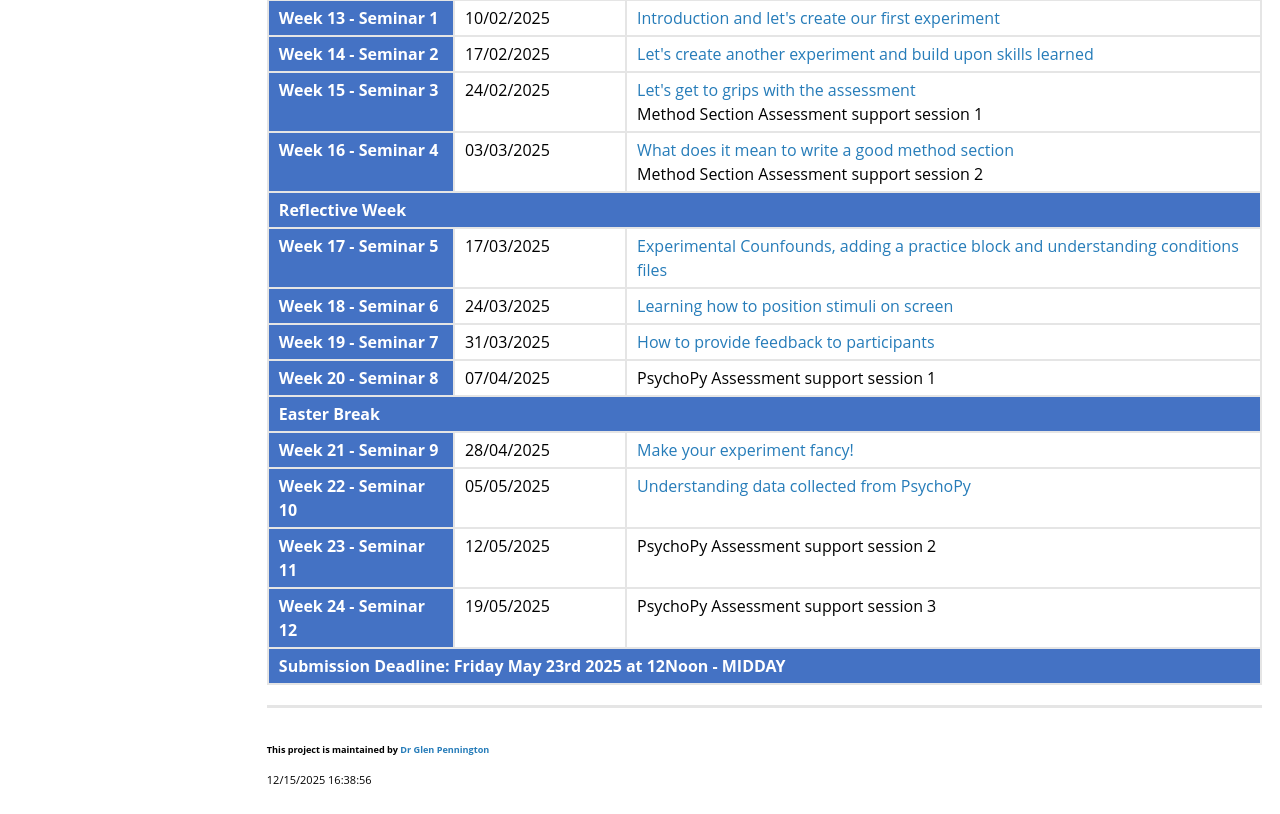
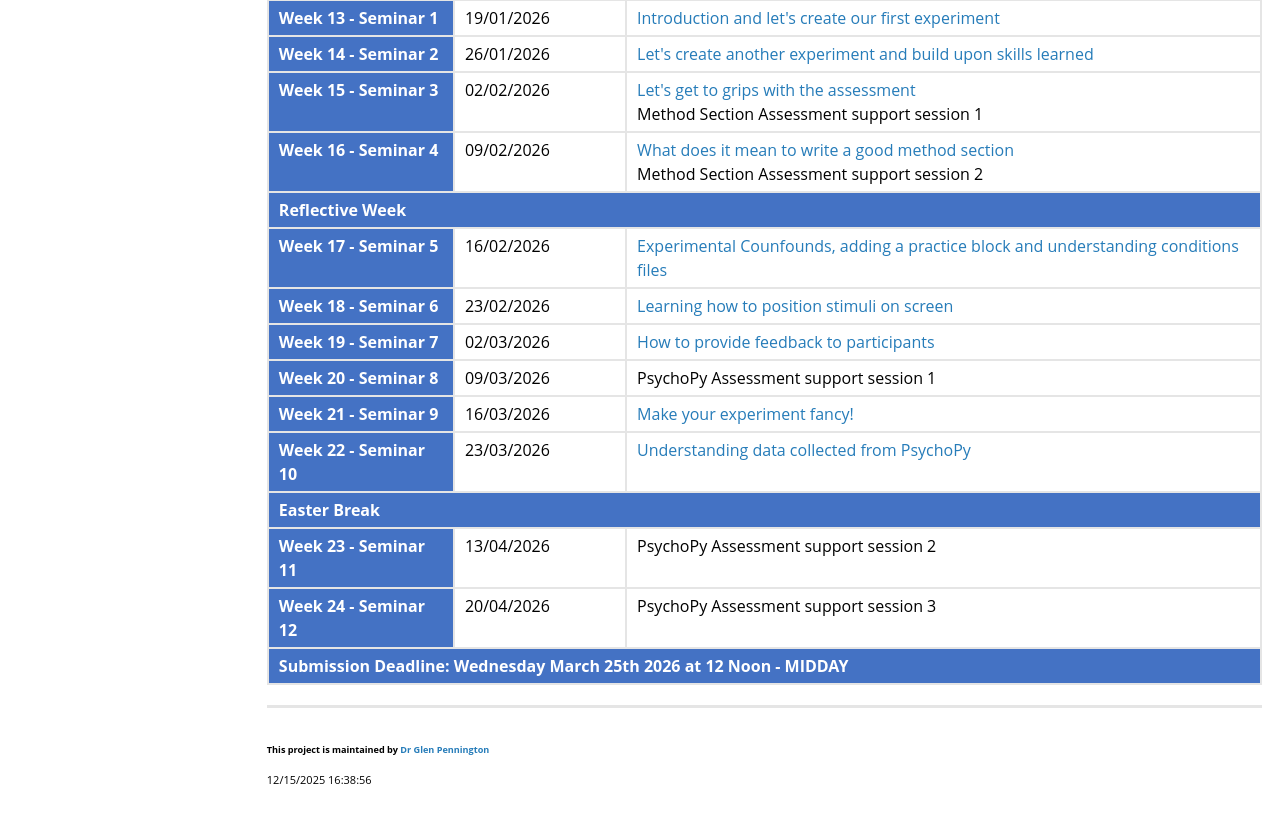
Before and after one commit to LiverpoolHopePsychologyDept/EDP, a plain HTML site: page schedule.html in a window 1280 px wide. Shown: the part 398-1212 px from the top of the page. Drawn offline with Linux system fonts and the light colour scheme; a script that the page names is missing.

Commit message:
2026commit 1

```diff
--- a/schedule.html
+++ b/schedule.html
@@ -55,7 +55,7 @@
 					<p><a href="videos.html">Video Resources - Work alongside</a></p>
 					<p><a href="howto.html">How to.. Resources </a></p>
 					<p><a href="FAQ.html">FAQ - Find help for known issues</a></p>
-					<p><a href="">https://live.moodle.hope.ac.uk/mod/forum/view.php?id=68691</a></p>
+					<p><a href="https://live.moodle.hope.ac.uk/mod/forum/view.php?id=14468">EDP ForumEDP Forum</a></p>
 				</div>
 		</div>
 		<p><img src="images/psychology.png" alt="Liverpool Hope University Psychology Logo"></p>
@@ -69,22 +69,24 @@
 			</p>
 		<table>
 			<tr><th>Session</th><th>Week Commencing</th><th>Activities</th></tr>
-			<tr><th>Week 13 - Seminar 1</th><td>10/02/2025</td><td><a href="activities/set1.html">Introduction and let's create our first experiment</a></td></tr>
-			<tr><th>Week 14 - Seminar 2</th><td>17/02/2025</td><td><a href="activities/set2.html">Let's create another experiment and build upon skills learned</a></td></tr>
-			<tr><th>Week 15 - Seminar 3</th><td>24/02/2025</td><td><a href="activities/set3.html">Let's get to grips with the assessment</a><br>Method Section Assessment support session 1</td></tr>
-			<tr><th>Week 16 - Seminar 4</th><td>03/03/2025</td><td><a href="activities/set4.html">What does it mean to write a good method section</a><br>Method Section Assessment support session 2</td></tr>
+			<tr><th>Week 13 - Seminar 1</th><td>19/01/2026</td><td><a href="activities/set1.html">Introduction and let's create our first experiment</a></td></tr>
+			<tr><th>Week 14 - Seminar 2</th><td>26/01/2026</td><td><a href="activities/set2.html">Let's create another experiment and build upon skills learned</a></td></tr>
+			<tr><th>Week 15 - Seminar 3</th><td>02/02/2026</td><td><a href="activities/set3.html">Let's get to grips with the assessment</a><br>Method Section Assessment support session 1</td></tr>
+			<tr><th>Week 16 - Seminar 4</th><td>09/02/2026</td><td><a href="activities/set4.html">What does it mean to write a good method section</a><br>Method Section Assessment support session 2</td></tr>
 			<tr><th colspan="3">Reflective Week</th></tr>
-			<tr><th>Week 17 - Seminar 5</th><td>17/03/2025</td><td><a href="activities/set5.html">Experimental Counfounds, adding a practice block and understanding conditions files</a></td></tr>
-			<tr><th>Week 18 - Seminar 6</th><td>24/03/2025</td><td><a href="activities/set6.html">Learning how to position stimuli on screen</a></td></tr>
+			<tr><th>Week 17 - Seminar 5</th><td>16/02/2026</td><td><a href="activities/set5.html">Experimental Counfounds, adding a practice block and understanding conditions files</a></td></tr>
+			<tr><th>Week 18 - Seminar 6</th><td>23/02/2026</td><td><a href="activities/set6.html">Learning how to position stimuli on screen</a></td></tr>
 
-			<tr><th>Week 19 - Seminar 7</th><td>31/03/2025</td><td><a href="activities/set7.html">How to provide feedback to participants</a></td></tr>
-			<tr><th>Week 20 - Seminar 8</th><td>07/04/2025</td><td>PsychoPy Assessment support session 1</td></tr>
-			<tr><th colspan="3">Easter Break</th></tr>
-				<tr><th>Week 21 - Seminar 9</th><td>28/04/2025</td><td><a href="activities/set9.html">Make your experiment fancy!</a></td></tr>
-			<tr><th>Week 22 - Seminar 10</th><td>05/05/2025</td><td><a href="activities/set10.html">Understanding data collected from PsychoPy</a></td></tr>
-			<tr><th>Week 23 - Seminar 11</th><td>12/05/2025</td><td>PsychoPy Assessment support session 2</td></tr>
-			<tr><th>Week 24 - Seminar 12</th><td>19/05/2025</td><td>PsychoPy Assessment support session 3</td></tr>
-			<tr><th colspan="3">Submission Deadline: Friday May 23rd 2025 at 12Noon - MIDDAY</th></tr>
+			<tr><th>Week 19 - Seminar 7</th><td>02/03/2026</td><td><a href="activities/set7.html">How to provide feedback to participants</a></td></tr>
+			<tr><th>Week 20 - Seminar 8</th><td>09/03/2026</td><td>PsychoPy Assessment support session 1</td></tr>
+
+				<tr><th>Week 21 - Seminar 9</th><td>16/03/2026</td><td><a href="activities/set9.html">Make your experiment fancy!</a></td></tr>
+
+			<tr><th>Week 22 - Seminar 10</th><td>23/03/2026</td><td><a href="activities/set10.html">Understanding data collected from PsychoPy</a></td></tr>
+		<tr><th colspan="3">Easter Break</th></tr>
+			<tr><th>Week 23 - Seminar 11</th><td>13/04/2026</td><td>PsychoPy Assessment support session 2</td></tr>
+			<tr><th>Week 24 - Seminar 12</th><td>20/04/2026</td><td>PsychoPy Assessment support session 3</td></tr>
+			<tr><th colspan="3">Submission Deadline: Wednesday March 25th 2026 at 12 Noon - MIDDAY</th></tr>
         </table>
 <!--Begin Footer-->
 <hr>
```
Also changed, not shown: FAQ.html (+1 -1 lines), assess-bg.html (+1 -1 lines), assessment.html (+1 -1 lines), course.html (+1 -1 lines), guidance.html (+6 -14 lines), howto.html (+1 -1 lines), index.html (+1 -1 lines), ldt.html (+3 -3 lines), requirements.html (+1 -1 lines), rubric.html (+1 -1 lines), support.html (+1 -1 lines), team.html (+8 -8 lines), testschedule.html (+1 -1 lines), tutorials.html (+1 -1 lines), 1 more files, 2 other files.
